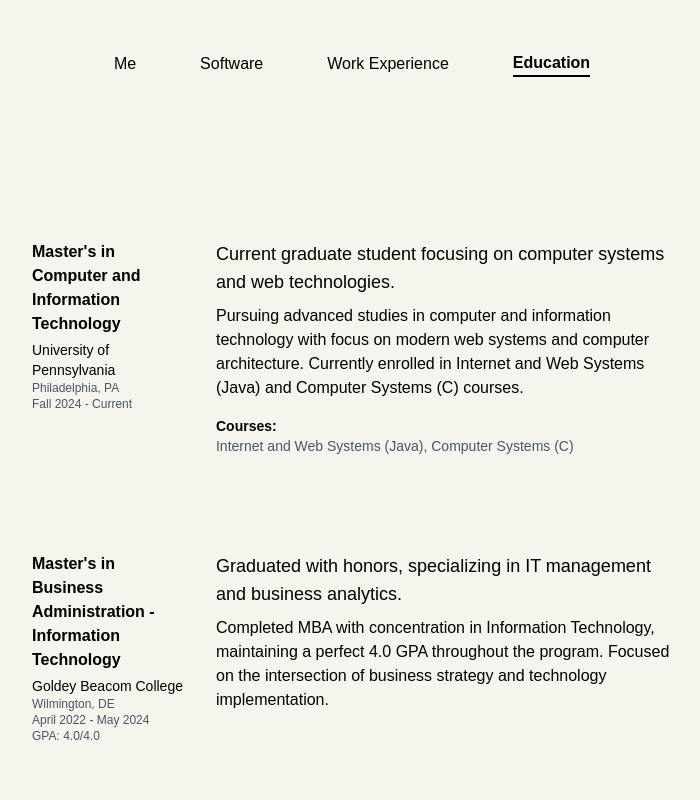
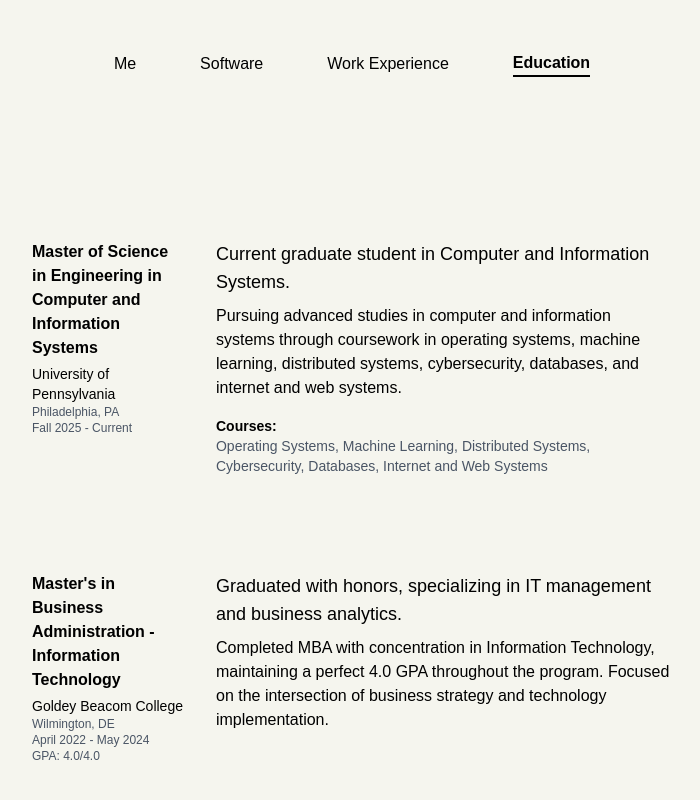
Before and after one commit to JuanJFreydell/personal-website, a Next.js app: page /education in a window 1280 px wide. Shown: the top 800 px of the page, without its empty margins (288-988 px from the left). Built offline with nearby package versions, Linux system fonts and the light colour scheme.

Commit message:
Update education details

```diff
--- a/app/education/page.tsx
+++ b/app/education/page.tsx
@@ -1,14 +1,14 @@
 const education = [
     {
-        degree: "Master's in Computer and Information Technology",
-        short_description: "Current graduate student focusing on computer systems and web technologies.",
+        degree: "Master of Science in Engineering in Computer and Information Systems",
+        short_description: "Current graduate student in Computer and Information Systems.",
         institution: "University of Pennsylvania",
         location: "Philadelphia, PA",
-        start_date: "Fall 2024",
+        start_date: "Fall 2025",
         end_date: "Current",
-        long_description: "Pursuing advanced studies in computer and information technology with focus on modern web systems and computer architecture. Currently enrolled in Internet and Web Systems (Java) and Computer Systems (C) courses.",
+        long_description: "Pursuing advanced studies in computer and information systems through coursework in operating systems, machine learning, distributed systems, cybersecurity, databases, and internet and web systems.",
         gpa: null,
-        courses: ["Internet and Web Systems (Java)", "Computer Systems (C)"]
+        courses: ["Operating Systems", "Machine Learning", "Distributed Systems", "Cybersecurity", "Databases", "Internet and Web Systems"]
     },
     {
         degree: "Master's in Business Administration - Information Technology",
```
